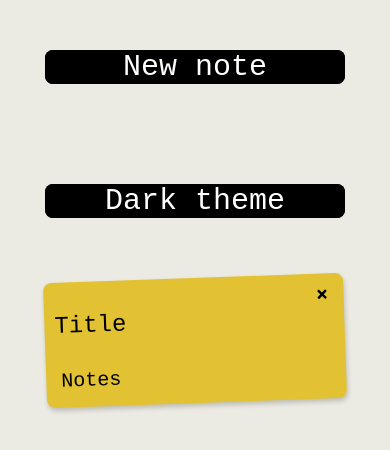
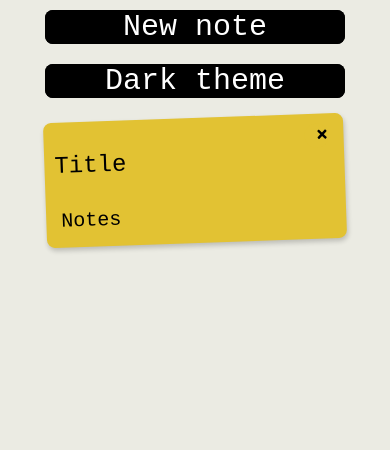
Before and after one commit to VinayakAgarwal4444/vinayakagarwal4444.github.io, a plain HTML site: page notes.html in a window 390 px wide. Drawn offline with Linux system fonts and the light colour scheme.

Commit message:
notetaker update3.5

```diff
--- a/notestyle.css
+++ b/notestyle.css
@@ -106,3 +106,10 @@
   font-size: 20px;
   padding: 10px 15px 15px;
 }
+
+@media (max-width: 576px) {
+  .btn {
+    margin-top: 10px;
+    margin-bottom: 10px;
+  }
+}
```
